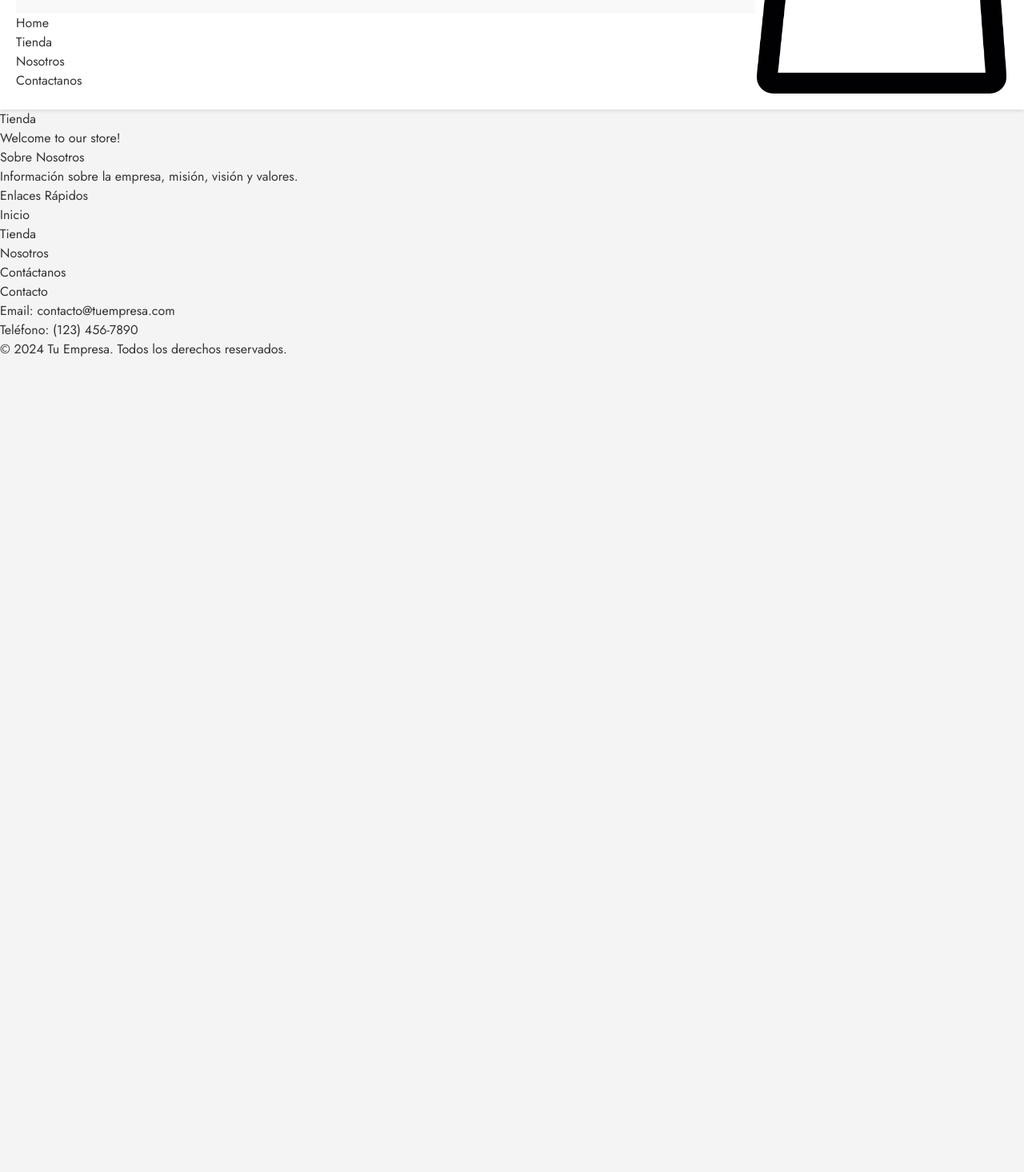
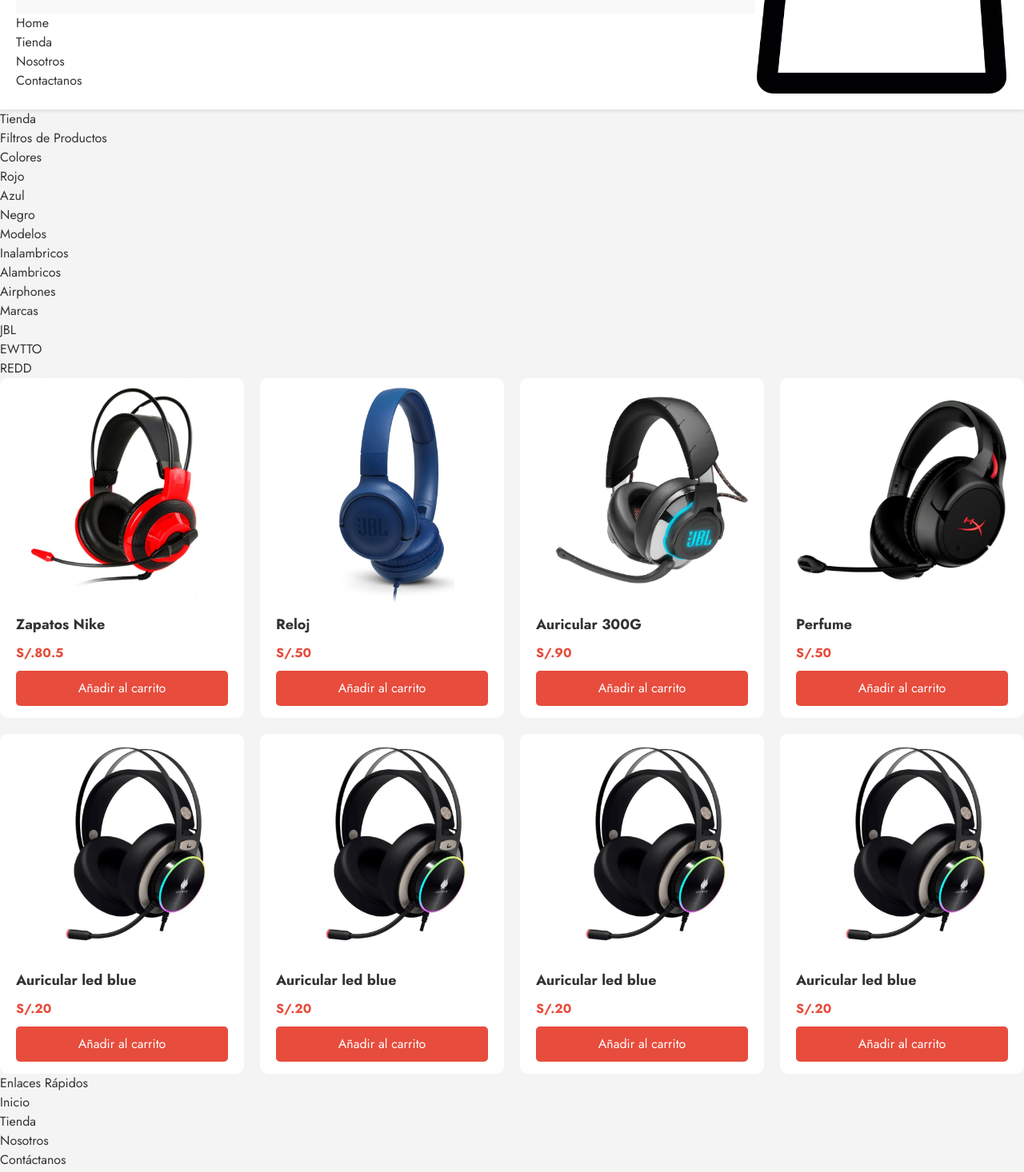
Before and after one commit to HongJo9/PROYECTO-FINAL, a React (Vite) app: page /tienda in a window 1280 px wide. Shown: the part 560-2026 px from the top of the page at 80% size. Before the commit the page ends 1009 px from the top, so only its background shows below. Built offline with nearby package versions, Linux system fonts and the light colour scheme.

Commit message:
Creacion inicial de la pagina de tienda, donde incluyo los productos y el diseñode filtros, al igual que la creacion de portadas

```diff
--- a/src/App.jsx
+++ b/src/App.jsx
@@ -1,7 +1,7 @@
 import { BrowserRouter as Router, Routes, Route } from "react-router-dom";
 import { useState } from "react";
 import { Encabezado } from "./components/Encabezado";
-import Footer from './components/Footer';
+import Footer from "./components/Footer";
 import Home from "./Pages/Home";
 import Tienda from "./Pages/Tienda";
 import Nosotros from "./Pages/Nosotros";
@@ -38,11 +38,23 @@
               />
             }
           />
-          <Route path="/tienda" element={<Tienda />} />
+          <Route
+            path="/tienda"
+            element={
+              <Tienda
+                carrito={carrito}
+                setCarrito={setCarrito}
+                total={total}
+                setTotal={setTotal}
+                contador={contador}
+                setContador={setContador}
+              />
+            }
+          />
           <Route path="/nosotros" element={<Nosotros />} />
           <Route path="/contactanos" element={<Contactanos />} />
         </Routes>
-        <Footer/>
+        <Footer />
       </Router>
     </>
   );
--- a/src/Data.js
+++ b/src/Data.js
@@ -42,5 +42,19 @@
 		price: 20,
 		quantity: 1,
 	},
+	{
+		id: 7,
+		img: 'Producto_5.jpg',
+		nameProduct: 'Auricular led blue',
+		price: 20,
+		quantity: 1,
+	},
+	{
+		id: 8,
+		img: 'Producto_5.jpg',
+		nameProduct: 'Auricular led blue',
+		price: 20,
+		quantity: 1,
+	},
 	// Aquí pueden agregar más o modificar los productos existentes
 ];
--- a/src/Pages/Contactanos.jsx
+++ b/src/Pages/Contactanos.jsx
@@ -1,9 +1,12 @@
 import './General.css'
 import React from 'react';
+import Portada from "../components/Portada";
 
 const Contactanos = () => {
+  const contactanos = "Contactanos"
   return (
     <div className='contactanos'>
+      <Portada props={contactanos}/>
       <h1>cONTACTANOS</h1>
       <p>Welcome to our store!</p>
     </div>
--- a/src/Pages/Home.jsx
+++ b/src/Pages/Home.jsx
@@ -13,9 +13,6 @@
   return (
     <>
       <div className="home">
-      <div>
-        Hola
-    </div>
         <ListaProductos
           carrito={carrito}
           setCarrito={setCarrito}
--- a/src/Pages/Nosotros.jsx
+++ b/src/Pages/Nosotros.jsx
@@ -1,9 +1,14 @@
-import './General.css'
-import React from 'react';
+import "./General.css";
+import React from "react";
+import Portada from "../components/Portada";
 
 const Nosotros = () => {
+  const nosotros = "Nosotros";
   return (
-    <div className='nosotros'>
+    <div className="nosotros">
+      <div>
+        <Portada props={nosotros} />
+      </div>
       <h1>NOSOTROS</h1>
       <p>Welcome to our store!</p>
     </div>
--- a/src/Pages/Tienda.jsx
+++ b/src/Pages/Tienda.jsx
@@ -1,12 +1,60 @@
-import './General.css'
-import React from 'react';
+import "./General.css";
+import { ListaProductos } from "../components/ListaProductos";
+import React from "react";
+import Portada from "../components/Portada";
+import "./Tiendas.css";
 
-const Tienda = () => {
+const Tienda = ({
+  carrito,
+  setCarrito,
+  total,
+  contador,
+  setContador,
+  setTotal,
+}) => {
+  const tienda = "Tienda";
   return (
-    <div className='tienda'>
-      <h1>Tienda</h1>
-      <p>Welcome to our store!</p>
-    </div>
+    <>
+      <div className="tienda ">
+        <div>
+          <Portada props={tienda} />
+        </div>
+        <div className="grid grid-cols-[20%_auto] py-5">
+          <div className="filtro">
+            <div className="bg-white p-6 rounded-2xl shadow-lg ">
+              <h2 className="font-bold text-2xl">Filtros de Productos</h2>
+              <h3 className="font-medium text-2xl text-red-600">Colores</h3>
+              <ul className="space-y-2 ">
+                <li className="p-2 bg-gray-100 rounded">Rojo</li>
+                <li className="p-2 bg-gray-100 rounded">Azul</li>
+                <li className="p-2 bg-gray-100 rounded">Negro</li>
+              </ul>
+              <h3 className="font-medium text-2xl text-red-600">Modelos</h3>
+              <ul className="space-y-2 ">
+                <li className="p-2 bg-gray-100 rounded">Inalambricos</li>
+                <li className="p-2 bg-gray-100 rounded">Alambricos</li>
+                <li className="p-2 bg-gray-100 rounded">Airphones</li>
+              </ul>
+              <h3 className="font-medium text-2xl text-red-600">Marcas</h3>
+              <ul className="space-y-2 ">
+                <li className="p-2 bg-gray-100 rounded">JBL</li>
+                <li className="p-2 bg-gray-100 rounded">EWTTO</li>
+                <li className="p-2 bg-gray-100 rounded">REDD</li>
+              </ul>
+            </div>
+          </div>
+
+          <ListaProductos
+            carrito={carrito}
+            setCarrito={setCarrito}
+            total={total}
+            setTotal={setTotal}
+            contador={contador}
+            setContador={setContador}
+          />
+        </div>
+      </div>
+    </>
   );
 };
 
--- /dev/null
+++ b/src/Pages/Tiendas.css
@@ -0,0 +1,6 @@
+
+@media (max-width: 1170px){
+    .filtro{
+        display: none;
+    }
+}
--- a/src/components/Encabezado.css
+++ b/src/components/Encabezado.css
@@ -11,7 +11,7 @@
   position: sticky;
   top: 0;
   z-index: 1000;
-  max-width: 1450px;
+  max-width: 1300px;
   margin: auto;
 }
 
--- a/src/components/Footer.jsx
+++ b/src/components/Footer.jsx
@@ -4,10 +4,6 @@
   return (
     <footer className="bg-gray-800 text-white py-8">
       <div className="container mx-auto flex flex-wrap justify-around">
-        <div className="w-full sm:w-1/3 mb-6 sm:mb-0">
-          <h3 className="text-lg font-semibold mb-2">Sobre Nosotros</h3>
-          <p className="text-sm">Información sobre la empresa, misión, visión y valores.</p>
-        </div>
         <div className="w-full sm:w-1/3 mb-6 sm:mb-0">
           <h3 className="text-lg font-semibold mb-2">Enlaces Rápidos</h3>
           <ul>
@@ -27,12 +23,12 @@
         </div>
         <div className="w-full sm:w-1/3">
           <h3 className="text-lg font-semibold mb-2">Contacto</h3>
-          <p className="text-sm">Email: contacto@tuempresa.com</p>
-          <p className="text-sm">Teléfono: (123) 456-7890</p>
+          <p className="text-sm">Email: @tuempresa.com</p>
+          <p className="text-sm">Teléfono: (+51) 955 257 611</p>
         </div>
       </div>
       <div className="text-center mt-8">
-        <p className="text-sm">&copy; {new Date().getFullYear()} Tu Empresa. Todos los derechos reservados.</p>
+        <p className="text-sm">&copy; {new Date().getFullYear()} Empresa Hong Jo. Todos los derechos reservados.</p>
       </div>
     </footer>
   );
--- a/src/components/ListaProductos.css
+++ b/src/components/ListaProductos.css
@@ -1,7 +1,7 @@
 /* Estilos para el contenedor de productos */
 .contenedor-productos {
 	display: grid;
-	grid-template-columns: repeat(auto-fit, minmax(380px, 1fr));
+	grid-template-columns: repeat(auto-fit, minmax(250px, 1fr));
 	gap: 20px;
 }
 
--- /dev/null
+++ b/src/components/Portada.jsx
@@ -0,0 +1,11 @@
+import React from 'react'
+
+export default function Portada({props}) {
+  return (
+    <>
+        <div className='bg-amber-700 h-52 flex justify-center items-center'>
+            <h1 className='font-bold text-5xl'>{props}</h1>
+        </div>
+    </>
+  )
+}
```
Also changed, not shown: src/context/ContextApp.jsx (added, +8 -0 lines).
